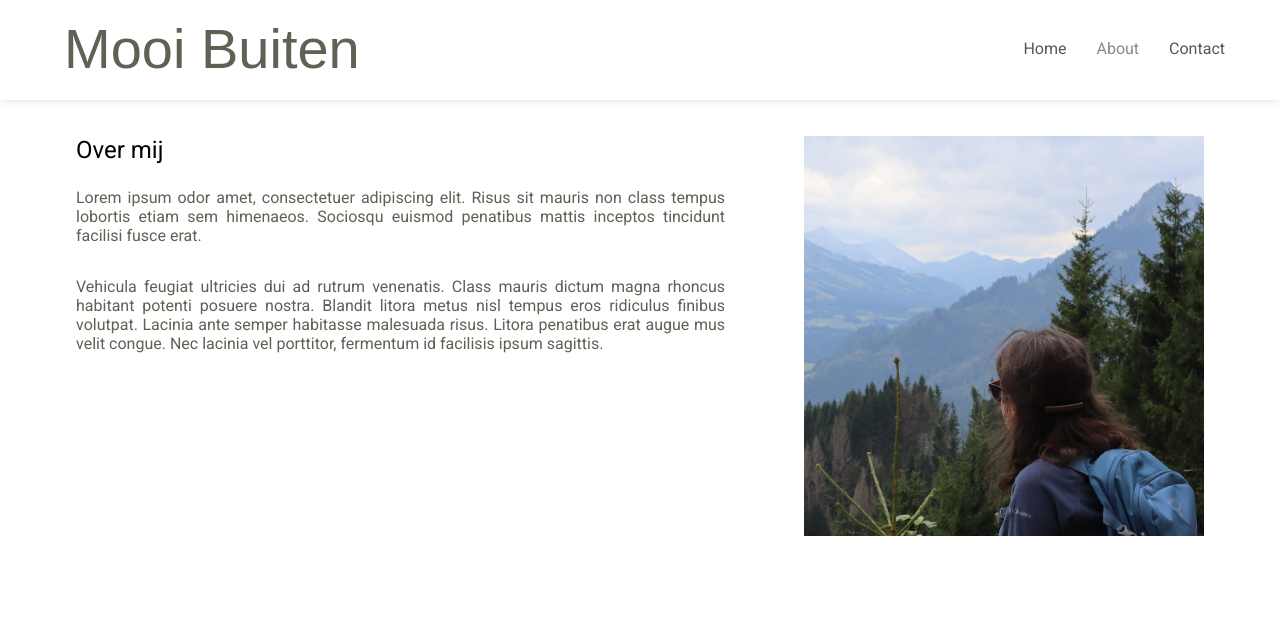
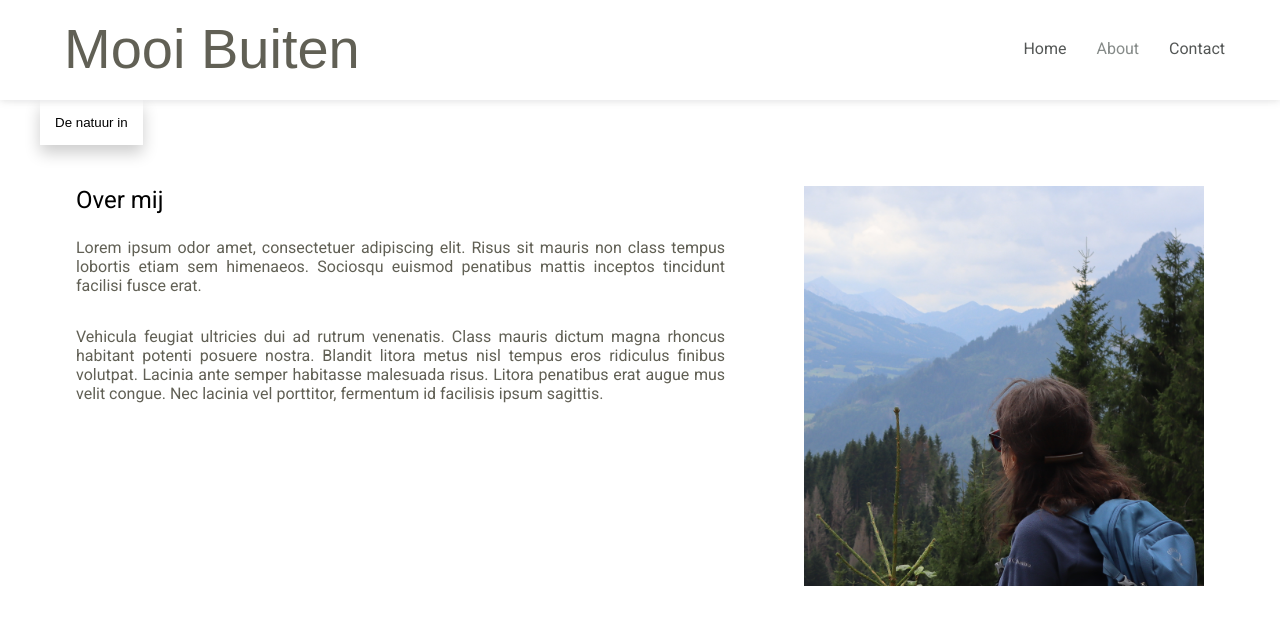
Before and after one commit to Mees100/mooi-buiten, a Next.js app: page /about in a window 1280 px wide. Shown: the top 624 px of the page. Built offline with nearby package versions, Linux system fonts and the light colour scheme; a web font is replaced by a local one.

Commit message:
feat: dropdown

```diff
--- a/src/app/components/Navigation/Navigation.module.scss
+++ b/src/app/components/Navigation/Navigation.module.scss
@@ -11,7 +11,48 @@
   z-index: 1001;
   max-width: 100%;
 }
+.headerDropdown {
+  max-width: 1200px;
+  height: 50px;
+  position: relative;
 
+  .btnDropdown {
+    border: none;
+    text-align: center;
+    padding: 15px;
+    box-shadow: 0px 8px 16px 0px rgba(0, 0, 0, 0.2);
+    background-color: transparent;
+    cursor: pointer;
+    &:hover {
+      background-color: $primary-color;
+      transition-duration: 0.4s;
+    }
+  }
+  .menuDropdown {
+    display: none;
+    z-index: 2000;
+    height: 300px;
+    background: white;
+    position: absolute;
+    min-width: 200px;
+    display: flex;
+    flex-direction: column;
+    list-style-type: none;
+    padding: 20px;
+    .liDropdown {
+      padding: 5px;
+    }
+    .linkDropdown {
+      padding: 20px;
+      text-decoration-line: none;
+      color: $primary-font-color;
+      &:hover {
+        color: $linkActive;
+        text-decoration-line: underline;
+      }
+    }
+  }
+}
 .clearHeader {
   position: static;
   margin-top: 100px;
--- a/src/app/components/Navigation/Navigation.tsx
+++ b/src/app/components/Navigation/Navigation.tsx
@@ -12,6 +12,11 @@ export default function Navigation() {
     menuLinksClassName += " " + styles.menuLinksOpen;
   }
 
+  const [isDropdownOpen, setIsDropdownOpen] = useState(false);
+
+  const toggleDropdown = () => {
+    setIsDropdownOpen(!isDropdownOpen);
+  };
   return (
     <>
       <div className={styles.headerBar}>
@@ -71,6 +76,34 @@ export default function Navigation() {
         </div>
       </div>
       <div className={styles.clearHeader}></div>
+      <div className={styles.headerDropdown}>
+        <button className={styles.btnDropdown} onClick={toggleDropdown}>
+          De natuur in
+        </button>
+
+        {isDropdownOpen && (
+          <ul className={styles.menuDropdown}>
+            <li className={styles.liDropdown}>
+              <Link href="../wolfheze" className={styles.linkDropdown}>
+                Veluwe
+              </Link>
+            </li>
+            <li className={styles.liDropdown}>
+              <Link
+                href="../belmonte_arboretum"
+                className={styles.linkDropdown}
+              >
+                Botanische tuin
+              </Link>
+            </li>
+            <li className={styles.liDropdown}>
+              <Link href="../edinburgh" className={styles.linkDropdown}>
+                Buitenland
+              </Link>
+            </li>
+          </ul>
+        )}
+      </div>
     </>
   );
 }
--- a/src/app/styles/_variables.scss
+++ b/src/app/styles/_variables.scss
@@ -2,6 +2,7 @@ $primary-color: #d8d0c4;
 $quote-color: #41753b;
 $primary-font-color: #616055;
 $btn-submit: #c58223;
+$linkActive: $btn-submit;
 $dark-bg: #3b3955;
 $btn-bg: $dark-bg;
 $nav-height: 6rem;
```
